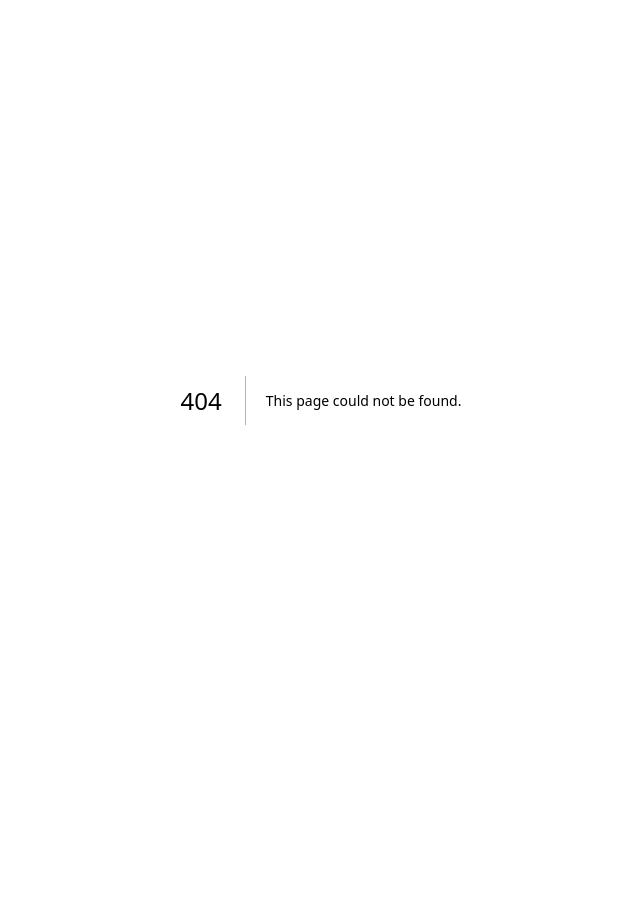
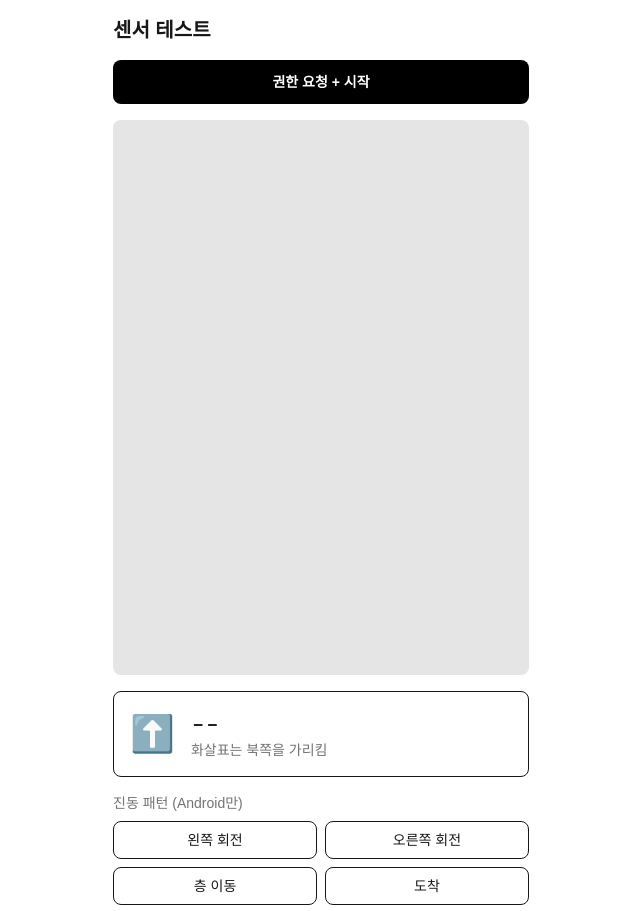
Before and after one commit to keirara04/Inthon-0x0F, a Next.js app in the folder frontend/: page /sensor-test in a window 1280 px wide. Before the commit this address had no page. Shown: the top 911 px of the page, without its empty margins (319-959 px from the left). Before the commit the page ends 800 px from the top, so only its background shows below. Built offline with nearby package versions, Linux system fonts and the light colour scheme.

Commit message:
feat: add /sensor-test page for camera, compass and vibration checks

```diff
--- /dev/null
+++ b/frontend/src/app/sensor-test/page.tsx
@@ -0,0 +1,117 @@
+"use client";
+
+import { useRef, useState } from "react";
+
+// iOS adds a permission method and a compass field that aren't in the TS DOM types.
+type IOSOrientationEvent = typeof DeviceOrientationEvent & {
+  requestPermission?: () => Promise<"granted" | "denied">;
+};
+type CompassEvent = DeviceOrientationEvent & { webkitCompassHeading?: number };
+
+// Patterns from PRD FR-6 (ms on/off).
+const PATTERNS: Record<string, number[]> = {
+  "왼쪽 회전": [80, 80, 80],
+  "오른쪽 회전": [300, 100, 300],
+  "층 이동": [80, 80, 80, 80, 80],
+  도착: [600, 150, 80, 80, 80],
+  "이탈 경고": [40, 40, 40, 40, 40],
+};
+
+export default function SensorTest() {
+  const videoRef = useRef<HTMLVideoElement>(null);
+  const [heading, setHeading] = useState<number | null>(null);
+  const [log, setLog] = useState<string[]>([]);
+  const add = (line: string) => setLog((l) => [line, ...l].slice(0, 20));
+
+  async function start() {
+    add(`secure context: ${window.isSecureContext}`);
+    add(`vibrate supported: ${"vibrate" in navigator} (iPhone: false 정상)`);
+
+    // Compass. iOS needs requestPermission() inside this tap handler.
+    try {
+      const IOS = DeviceOrientationEvent as IOSOrientationEvent;
+      if (IOS.requestPermission) {
+        add(`compass permission: ${await IOS.requestPermission()}`);
+      }
+      const onIOS = (e: Event) => {
+        const h = (e as CompassEvent).webkitCompassHeading;
+        if (h != null) setHeading(h);
+      };
+      const onAndroid = (e: Event) => {
+        const { alpha } = e as DeviceOrientationEvent;
+        if (alpha != null) setHeading((360 - alpha) % 360);
+      };
+      window.addEventListener("deviceorientation", onIOS);
+      window.addEventListener("deviceorientationabsolute", onAndroid);
+      add("compass listeners on");
+    } catch (err) {
+      add(`compass error: ${String(err)}`);
+    }
+
+    // Rear camera.
+    try {
+      const stream = await navigator.mediaDevices.getUserMedia({
+        video: { facingMode: "environment" },
+        audio: false,
+      });
+      if (videoRef.current) videoRef.current.srcObject = stream;
+      add("camera on");
+    } catch (err) {
+      add(`camera error: ${String(err)}`);
+    }
+  }
+
+  function vibrate(name: string) {
+    const ok = "vibrate" in navigator && navigator.vibrate(PATTERNS[name]);
+    add(`vibrate ${name}: ${ok ? "ok" : "not supported"}`);
+  }
+
+  return (
+    <main className="mx-auto flex w-full max-w-md flex-col gap-4 p-4 text-sm">
+      <h1 className="text-xl font-bold">센서 테스트</h1>
+
+      <button onClick={start} className="rounded-lg bg-black px-4 py-3 font-semibold text-white">
+        권한 요청 + 시작
+      </button>
+
+      <video
+        ref={videoRef}
+        playsInline
+        muted
+        autoPlay
+        className="aspect-[3/4] w-full rounded-lg bg-neutral-200 object-cover"
+      />
+
+      <section className="flex items-center gap-4 rounded-lg border p-4">
+        <div
+          className="text-4xl transition-transform"
+          style={{ transform: `rotate(${-(heading ?? 0)}deg)` }}
+          aria-hidden
+        >
+          ⬆️
+        </div>
+        <div>
+          <div className="text-2xl font-mono">{heading == null ? "--" : `${Math.round(heading)}°`}</div>
+          <div className="text-neutral-500">화살표는 북쪽을 가리킴</div>
+        </div>
+      </section>
+
+      <section className="flex flex-col gap-2">
+        <div className="text-neutral-500">진동 패턴 (Android만)</div>
+        <div className="grid grid-cols-2 gap-2">
+          {Object.keys(PATTERNS).map((name) => (
+            <button key={name} onClick={() => vibrate(name)} className="rounded-lg border px-3 py-2">
+              {name}
+            </button>
+          ))}
+        </div>
+      </section>
+
+      <ul className="font-mono text-xs text-neutral-600">
+        {log.map((line, i) => (
+          <li key={i}>{line}</li>
+        ))}
+      </ul>
+    </main>
+  );
+}
```
